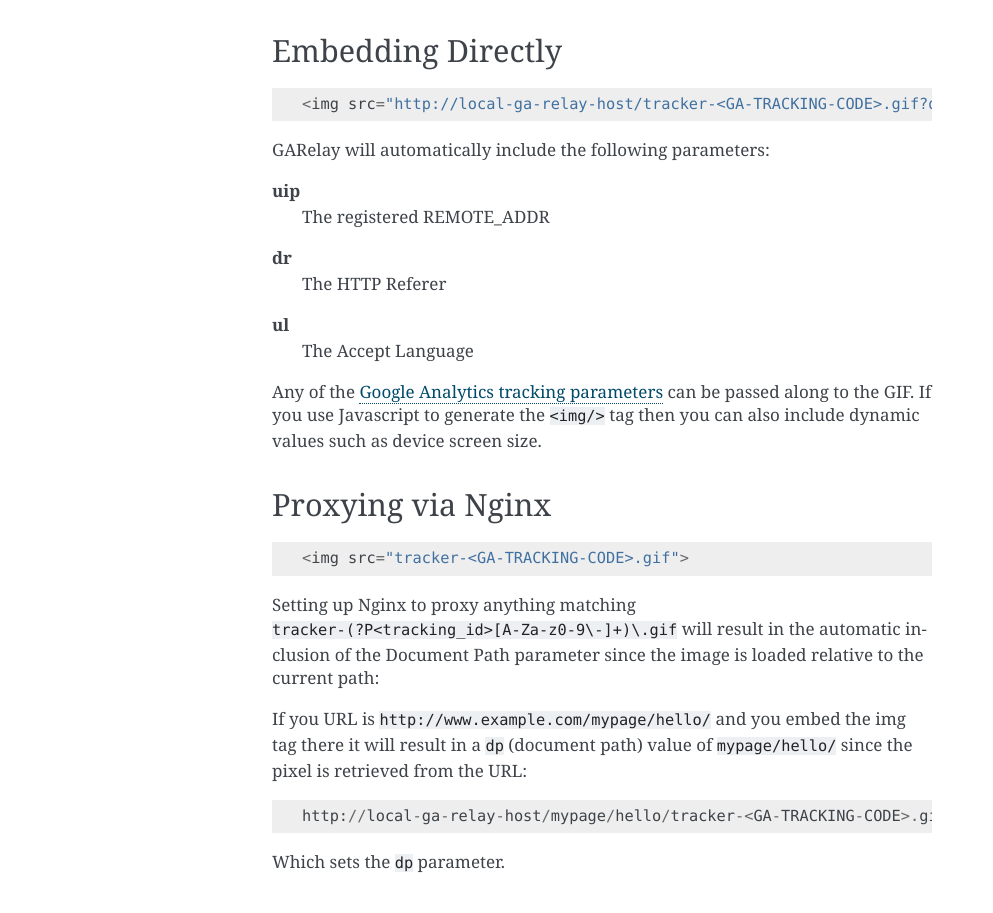
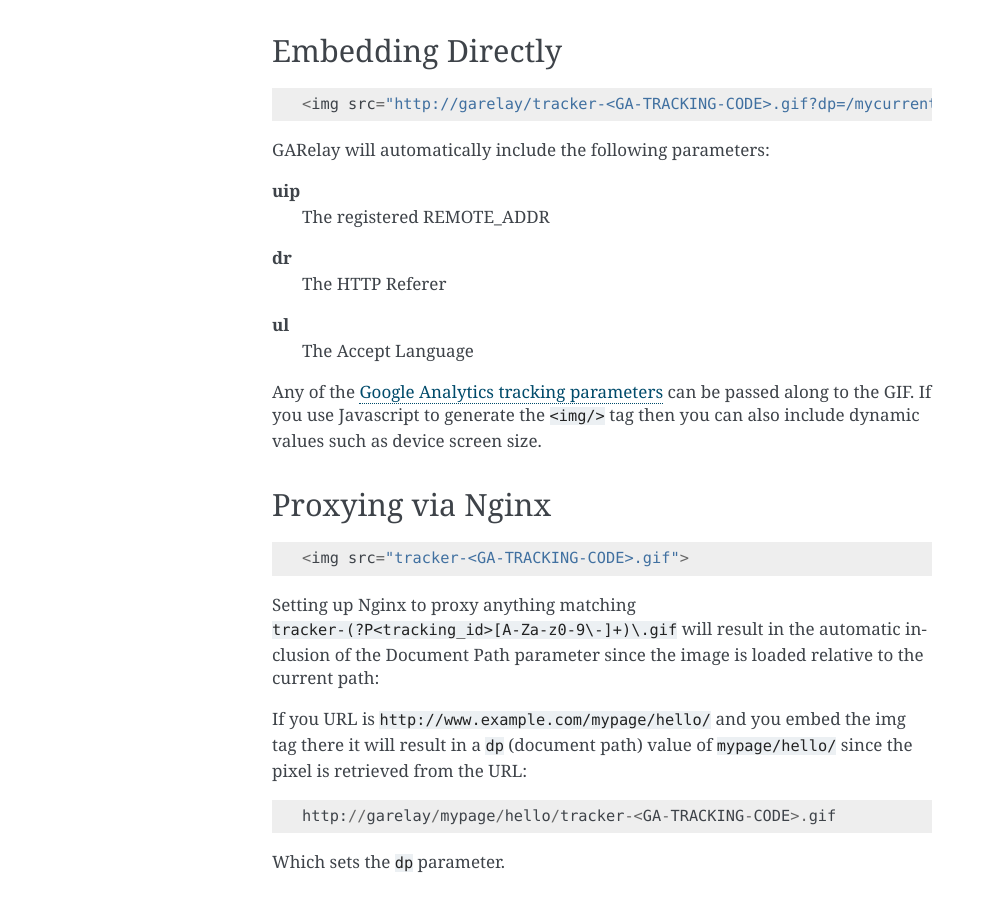
Before and after one commit to smn/garelay, a Sphinx documentation site: the page built from docs/index.rst, in a window 1280 px wide. Shown: the part 375-1288 px from the top of the page, without its empty margins (148-1141 px from the left). Built offline with Sphinx 7.4.7, drawn with Linux system fonts in a browser that asks for light colours; some of the changed lines change nothing that is shown.

Commit message:
more updates

```diff
--- a/docs/index.rst
+++ b/docs/index.rst
@@ -22,7 +22,7 @@ Embedding Directly
 ------------------
 ::
 
-   <img src="http://local-ga-relay-host/tracker-<GA-TRACKING-CODE>.gif?dp=/mycurrent/page.html">
+   <img src="http://garelay/tracker-<GA-TRACKING-CODE>.gif?dp=/mycurrent/page.html">
 
 GARelay will automatically include the following parameters:
 
@@ -52,7 +52,7 @@ If you URL is ``http://www.example.com/mypage/hello/`` and you embed the img tag
 a ``dp`` (document path) value of ``mypage/hello/`` since the pixel is retrieved
 from the URL::
 
-  http://local-ga-relay-host/mypage/hello/tracker-<GA-TRACKING-CODE>.gif
+  http://garelay/mypage/hello/tracker-<GA-TRACKING-CODE>.gif
 
 Which sets the ``dp`` parameter.
 
```
